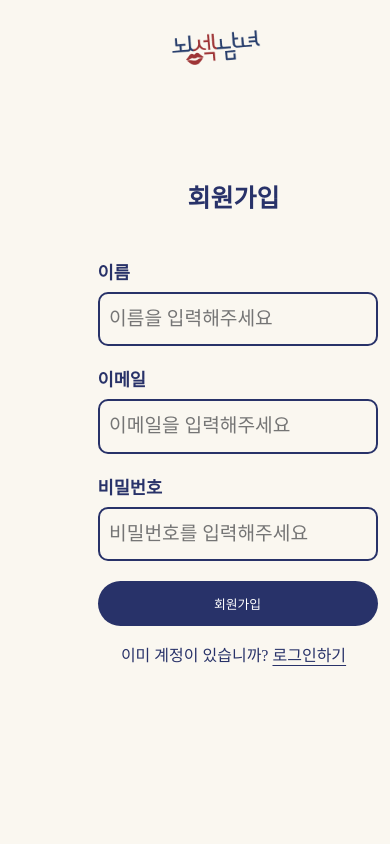
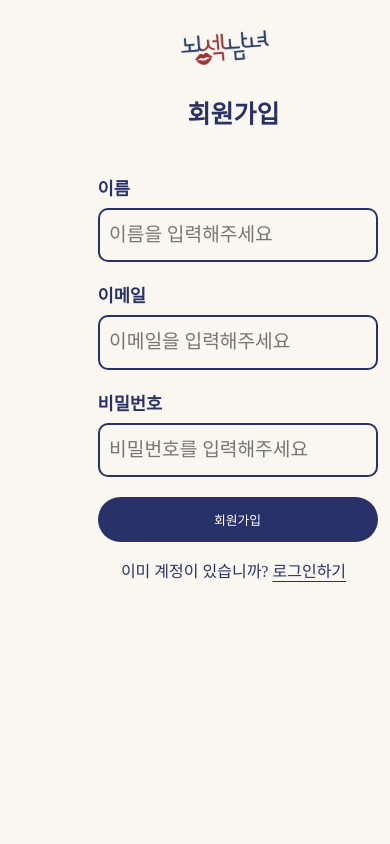
Before and after one commit to chfhr22/web2024, a PHP site: page /sexyBrain/html/join.html in a window 390 px wide. Run offline with PHP 8.4, Linux system fonts and the light colour scheme; some web fonts are replaced.

Commit message:
2023.10.21

```diff
--- a/sexyBrain/assets/css/join.css
+++ b/sexyBrain/assets/css/join.css
@@ -11,13 +11,15 @@
 /* main */
 #main {
     display: flex;
+    position: relative;
 }
 .aside {
-    width: 20%;
+    width: 300px;
     height: 100vh;
-    position: relative;
+    /* position: relative; */
 }
 .logo {
+    width: 120px;
     position: absolute;
     left: 30px;
     top: 30px;
@@ -45,7 +47,7 @@
     box-shadow: inset 0px 15px 40px 10px black;
 }
 .contents {
-    width: 80%;
+    width: calc(100% - 300px);
     height: 100vh;
     margin: 0 auto;
 }
@@ -247,40 +249,72 @@
         margin-left: 14%;
     }
 }
-@media (max-width: 600px){
-    #header1 {
+@media (max-width: 700px){
+    /* body {
         position: relative;
+    } */
+    #wrap {
+        height: 0;
+    }
+    main {
+        flex-direction: column;
     }
     .aside {
-        width: 0;
-        position: absolute;
+        display: none;
     }
     .img1,
     .img2 {
         display: none;
     }
+    .contents {
+        width: 70%;
+        height: 0;
+        margin-top: 18rem;
+    }
+    /* .logo {
+        position: absolute;
+    } */
+    /* .logo a {
+        width: 90px;
+        background-size: contain;
+        left: 50%;
+        top: 1rem;
+        transform: translateX(-10%);
+    } */
+    .logo {
+        position: relative;
+        display: flex;
+        justify-content: center;
+        /* align-items: center; */
+        height: 100%;
+        width: 120px;
+        /* margin-left: 50%; */
+    }
+    /* .logo a {
+        width: 90px;
+        background-size: contain;
+        left: 50%;
+        transform: translateX(-50%);
+    } */
+    .contents.container {
+        justify-content: space-between;
+    }
+}
+@media (max-width: 600px){
+    .logo a {
+        width: 90px;
+        background-size: contain;
+    }
+    #header1 {
+        position: relative;
+    }
     #main {
         justify-content: center;
         position: relative;
     }
-    .logo {
-        /* left: 50%; */
-        /* top: 1rem; */
-        /* transform: translateX(-50%); */
-    }
-    .logo a {
-        width: 90px;
-        background-size: contain;
-        position: absolute;
-        left: 50%;
-        /* top: 1rem; */
-        transform: translateX(-80%);
-    }
+
     .inner {
         margin-left: 0;
-    }
-    .inner h2 {
-        /* margin-top: 3rem; */
     }
     .contents {
         width: 50%;
@@ -288,6 +322,9 @@
     }
     .photo__wrap h3 {
         font-size: 1rem;
+    }
+    .profil__inner {
+        width: 0;
     }
     .input__box3 {
         width: 50%;
@@ -302,10 +339,26 @@
 
 }
 @media (max-width: 500px){
-    .container {
-        justify-content: space-between;
+    .locate__wrap input {
+        width: 15rem;
     }
-    .logo a {
-        transform: translateX(-60%);
+
+}
+/* @media (max-width: 450px){
+    .inner {
+        align-items: start;
     }
-}
+    .label {
+        font-size: 0.8rem;
+    }
+    .input__box1 {
+        width: 80%;
+        font-size: 0.9rem;
+    }
+    .alread {
+        font-size: 0.7rem;
+    }
+   .inner div > button {
+        width: 80%;
+   }
+} */
--- a/sexyBrain/html/join.html
+++ b/sexyBrain/html/join.html
@@ -10,10 +10,10 @@
 <body>
     <div id="wrap">
         <main id="main">
+            <div class="logo">
+                <a href="#"></a>
+            </div>
             <aside class="aside">
-                <div class="logo">
-                    <a href="#"></a>
-                </div>
                 <div class="img1"></div>
             </aside>
             <div class="contents container">
--- a/sexyBrain/html/join_profil.html
+++ b/sexyBrain/html/join_profil.html
@@ -9,10 +9,10 @@
  </head>
  <body>
     <div id="wrap">
-        <header id="header1"  class="logo">
-            <a href="#"></a>
-        </header>
         <main id="main">
+            <div class="logo">
+                <a href="#"></a>
+            </div>
             <div class="profil__inner container">
                 <div class="photo__wrap">
                     <h3>환영합니다! 당신의 프로필 정보를 입력해주세요</h3>
```
Also changed, not shown: sexyBrain/html/login.html (+4 -3 lines), sexyBrain/html/login_fail.html (+4 -3 lines).
